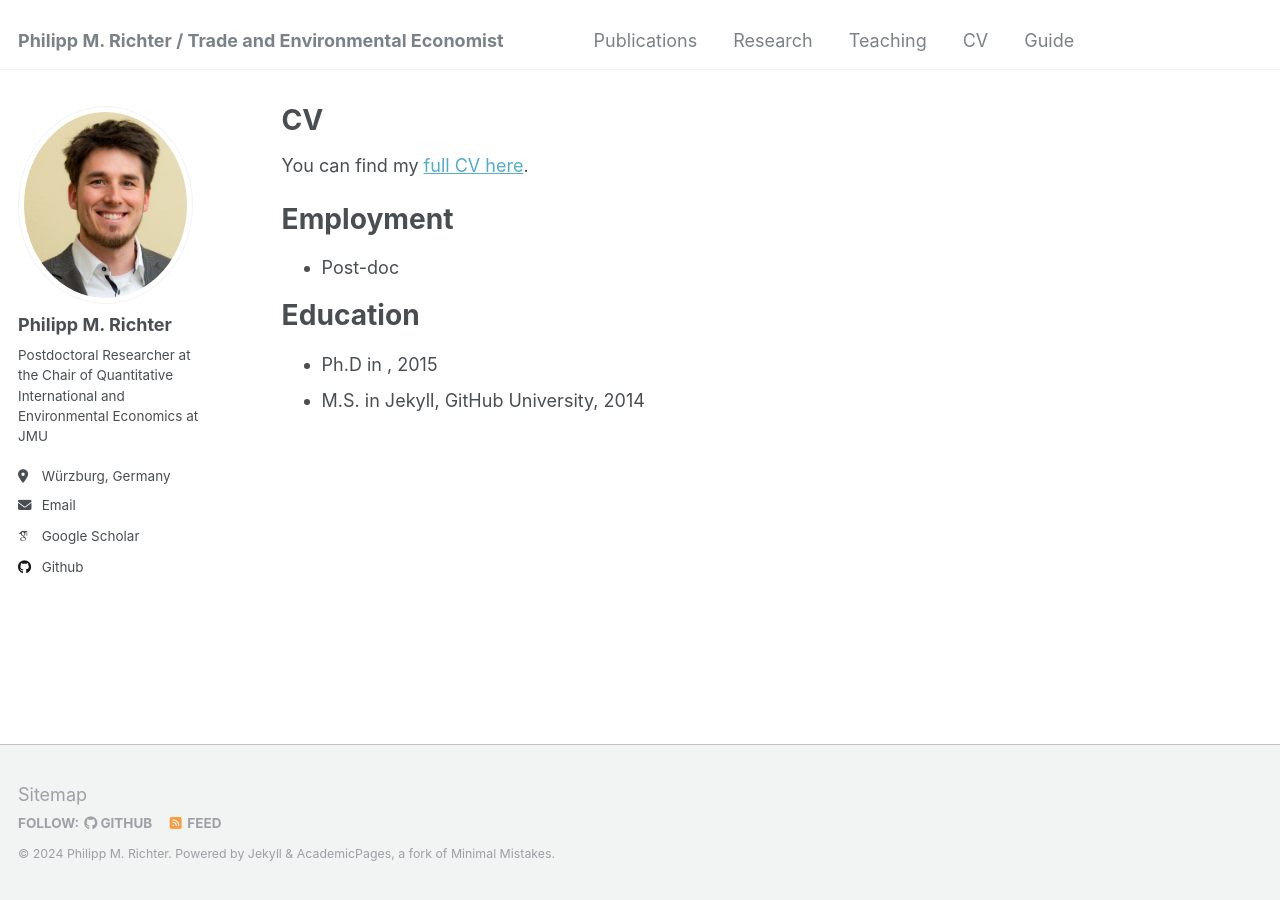
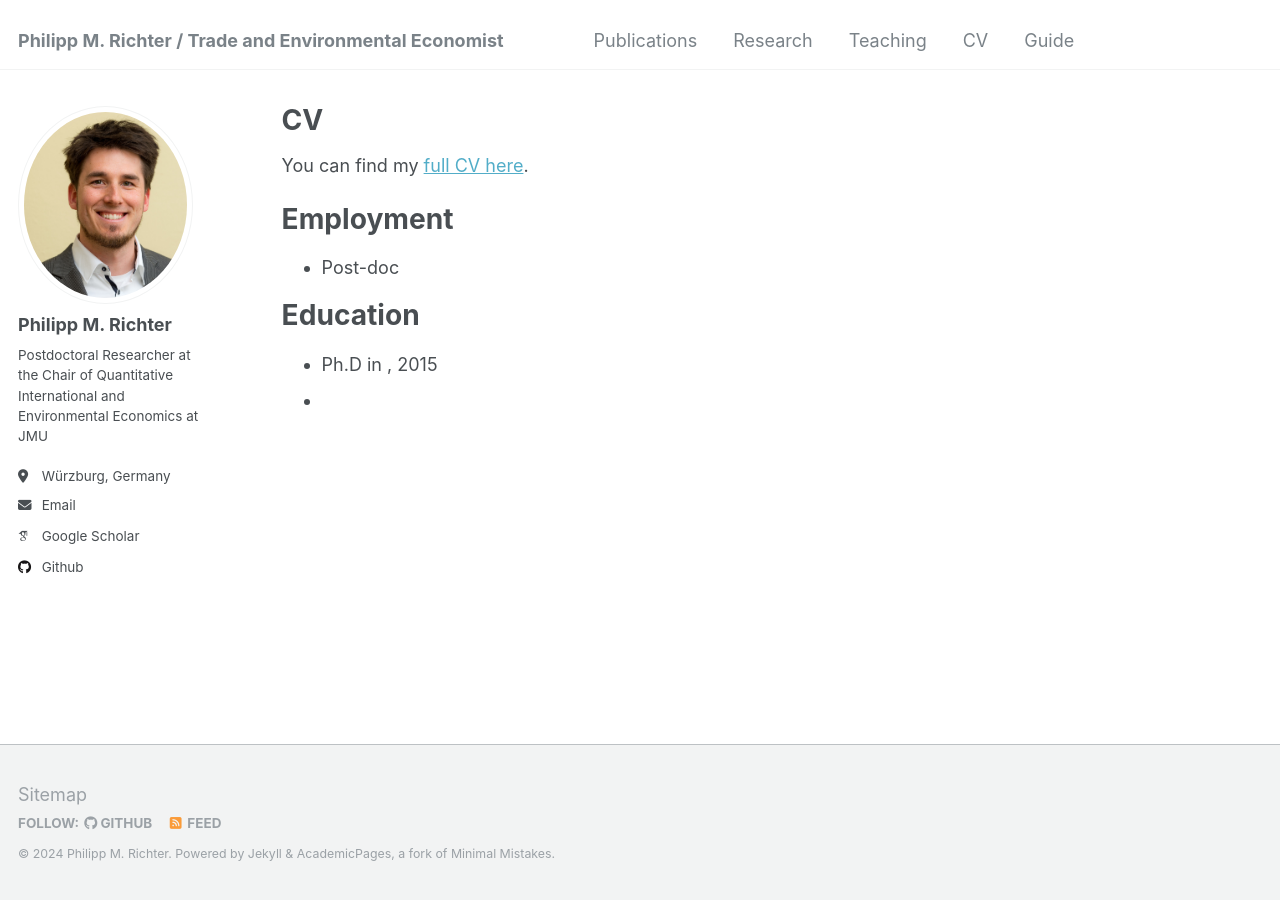
Before and after one commit to PhMRichter/PhMRichter.github.io, a Jekyll site: the page built from _pages/cv.md, in a window 1280 px wide. Built offline with Jekyll 4.4.1, drawn with Linux system fonts in a browser that asks for light colours; some web fonts are replaced.

Commit message:
Update cv.md

```diff
--- a/_pages/cv.md
+++ b/_pages/cv.md
@@ -19,4 +19,4 @@ Employment
 Education
 ======
 * Ph.D in , 2015
-* M.S. in Jekyll, GitHub University, 2014
+*
```
